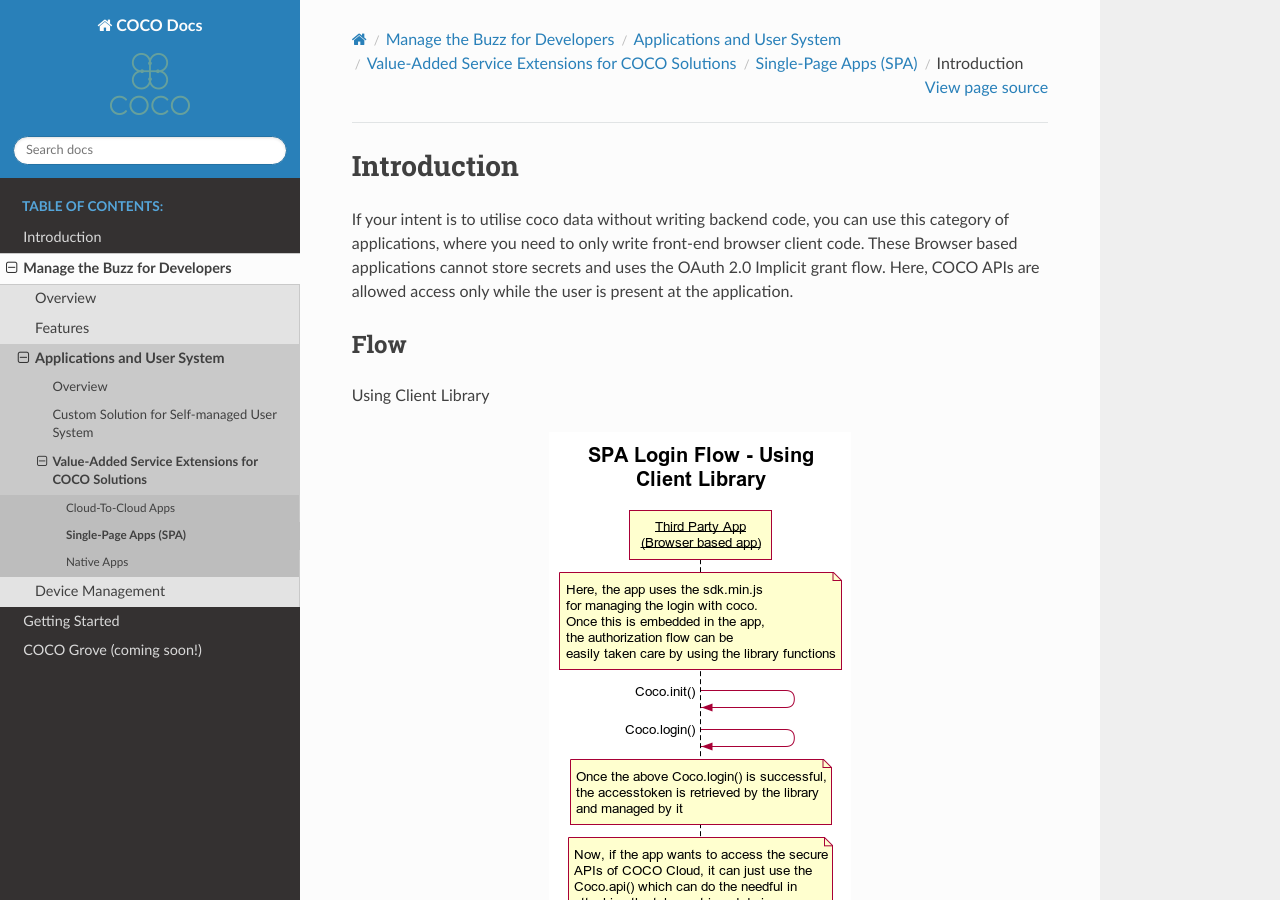
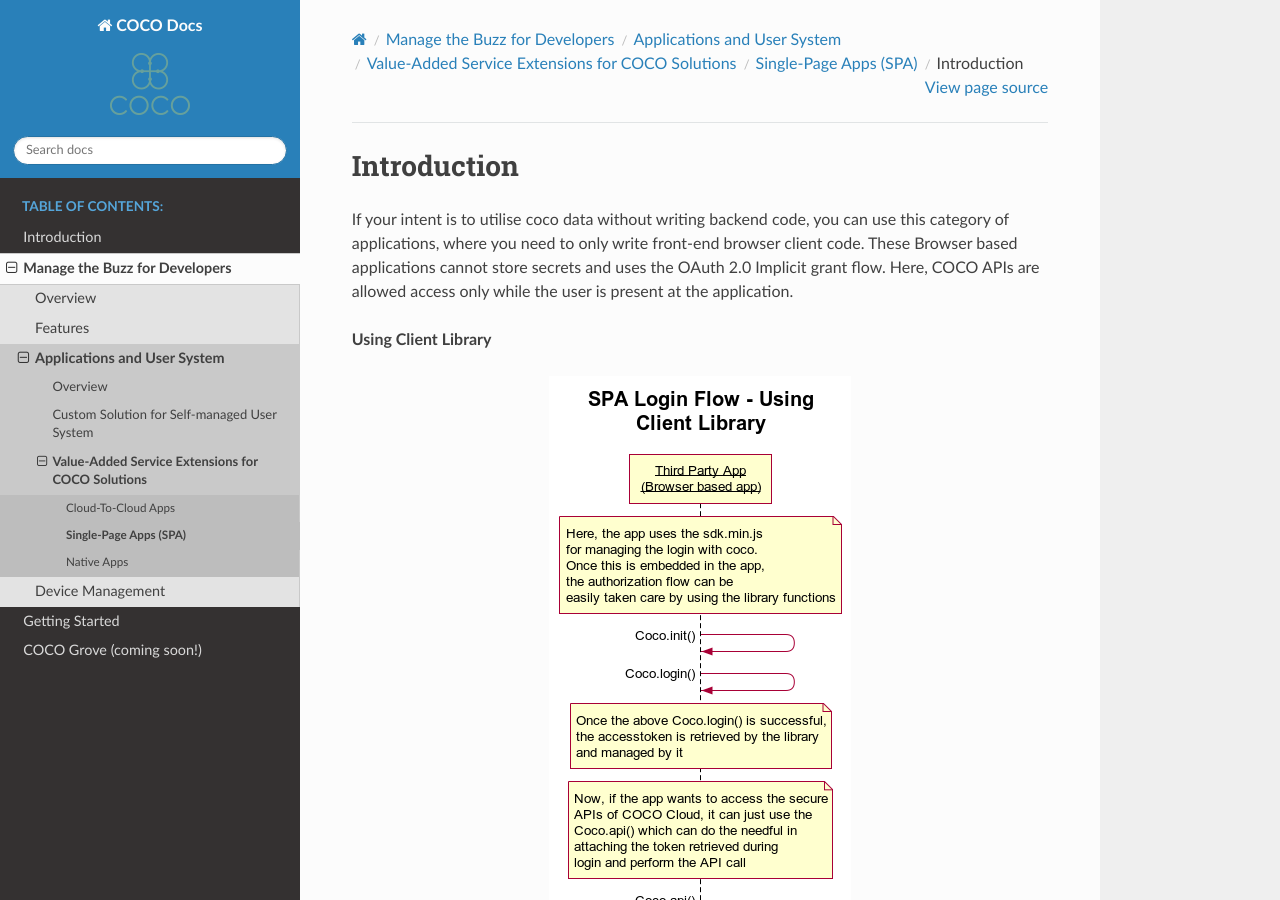
Before and after one commit to elear-solutions/docs, a Sphinx documentation site: the page built from source/manage_the_buzz_for_developers/applications_and_user_system_manage_the_buzz/value_added_service_extensions_for_coco_solutions/single_page_apps/introduction_to_single_page_apps.rst, in a window 1280 px wide and 900 px high. Built offline with Sphinx 7.4.7 and the Read the Docs theme 2.0.0, drawn with Linux system fonts in a browser that asks for light colours.

Commit message:
Updated code

```diff
--- a/source/manage_the_buzz_for_developers/applications_and_user_system_manage_the_buzz/custom_solution_for_self_managed_user_system/introduction_to_service_apps.rst
+++ b/source/manage_the_buzz_for_developers/applications_and_user_system_manage_the_buzz/custom_solution_for_self_managed_user_system/introduction_to_service_apps.rst
@@ -10,8 +10,6 @@
 1. Where you are providing your own user management system and bypass the COCO User management system
 2. Where you are developing an application or integration that does not require authorization from a specific COCO user.
 
-Flow
-++++
 .. image:: ../../../_static/serviceAppFlow.png
 
 .. sectionauthor:: Narendra
--- a/source/manage_the_buzz_for_developers/applications_and_user_system_manage_the_buzz/value_added_service_extensions_for_coco_solutions/cloud_to_cloud_apps/introduction_to_cloud_to_cloud_apps.rst
+++ b/source/manage_the_buzz_for_developers/applications_and_user_system_manage_the_buzz/value_added_service_extensions_for_coco_solutions/cloud_to_cloud_apps/introduction_to_cloud_to_cloud_apps.rst
@@ -13,9 +13,6 @@
 his/her COCONets to the Application. Example include the
 Integration of COCO Home with Google/Alexa Home.
 
-Flow
-++++
-
 .. image:: ../../../../_static/C2CAppLoginFlow.png
 
 .. sectionauthor:: Narendra
--- a/source/manage_the_buzz_for_developers/applications_and_user_system_manage_the_buzz/value_added_service_extensions_for_coco_solutions/native_apps/introduction_to_native_apps.rst
+++ b/source/manage_the_buzz_for_developers/applications_and_user_system_manage_the_buzz/value_added_service_extensions_for_coco_solutions/native_apps/introduction_to_native_apps.rst
@@ -9,9 +9,6 @@
 These are Native applications which cannot store secrets
 and uses the OAuth 2.0 Authorization Code grant with PKCE flow.
 
-Flow
-----
-
 .. image:: ../../../../_static/NativeAppLoginFlow.png
 
 .. sectionauthor:: Narendra
--- a/source/manage_the_buzz_for_developers/applications_and_user_system_manage_the_buzz/value_added_service_extensions_for_coco_solutions/single_page_apps/introduction_to_single_page_apps.rst
+++ b/source/manage_the_buzz_for_developers/applications_and_user_system_manage_the_buzz/value_added_service_extensions_for_coco_solutions/single_page_apps/introduction_to_single_page_apps.rst
@@ -9,15 +9,12 @@
 store secrets and uses the OAuth 2.0 Implicit grant flow. Here,
 COCO APIs are allowed access only while the user is present at the application.
 
-Flow
-++++
-
-Using Client Library
+**Using Client Library**
 
 .. image:: ../../../../_static/SPAAppLoginFlow-UsingClientLibrary.png
    :align: center
 
-Using Rest API
+**Using Rest API**
 
 .. image:: ../../../../_static/SPAAppLoginFlow-REST-API.png
 
--- a/source/manage_the_buzz_for_developers/applications_and_user_system_manage_the_buzz/value_added_service_extensions_for_coco_solutions/single_page_apps/quick_start_guide_single_page_apps.rst
+++ b/source/manage_the_buzz_for_developers/applications_and_user_system_manage_the_buzz/value_added_service_extensions_for_coco_solutions/single_page_apps/quick_start_guide_single_page_apps.rst
@@ -35,13 +35,14 @@
 
    We have created a client library for simplifying developers work.
    Include https://static-assets.getcoco.buzz/scripts/sdk.min.js in your application.
+
 1. Use Coco.init() to initialize application.
 2. Use Coco.login() to initiate login with COCO
 3. Use Coco.api() to access COCO APIs as the management of the access tokens are taken care by the above library
 4. Use Coco.logout() to clear the tokens managed by the library, when the user logs out of the application
 
 
-.. code:: javascript
+.. code:: JavaScript
 
     // include sdk in Application
     <script src="https://static-assets.getcoco.buzz/scripts/sdk.min.js"></script>
```
